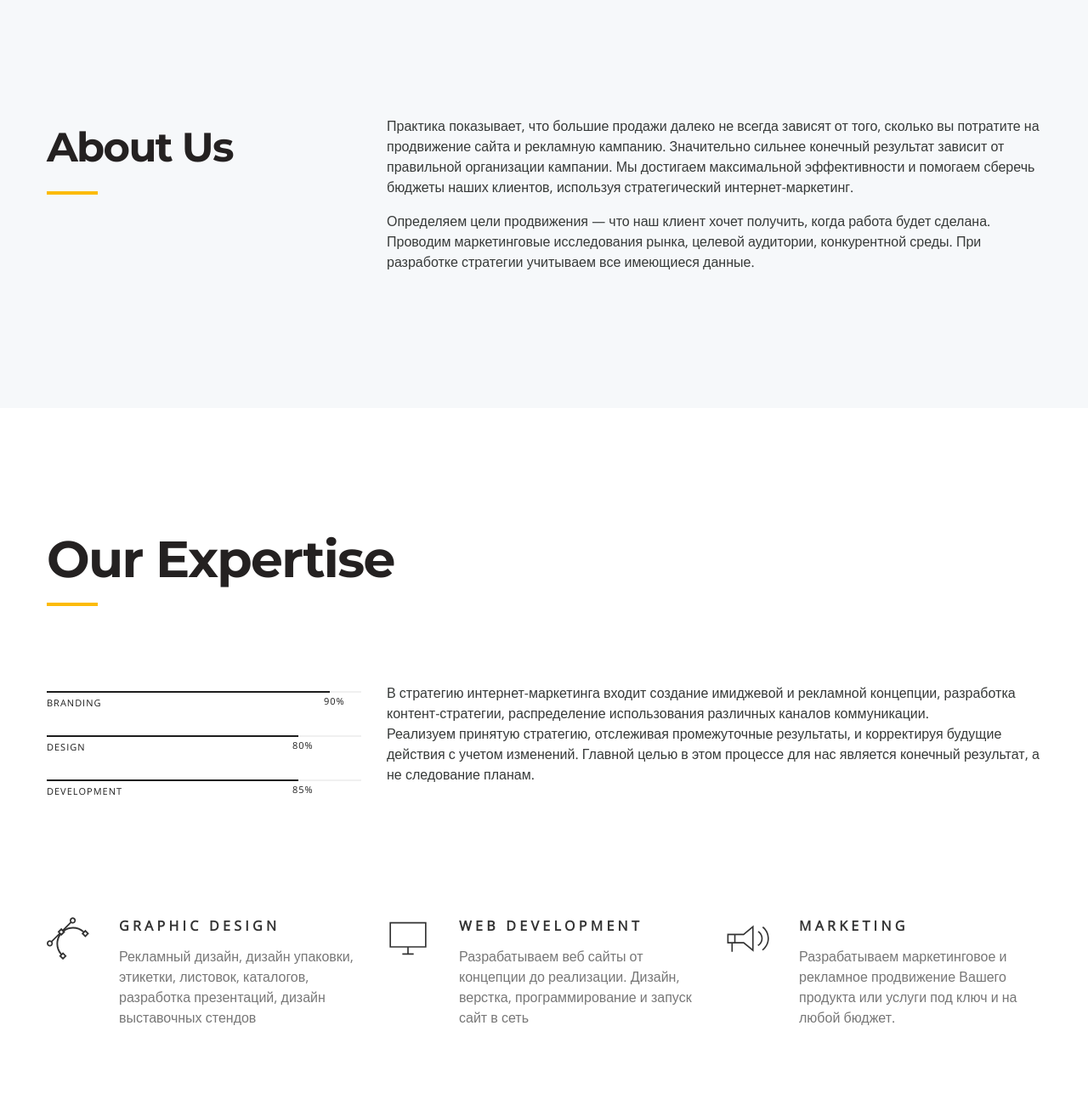
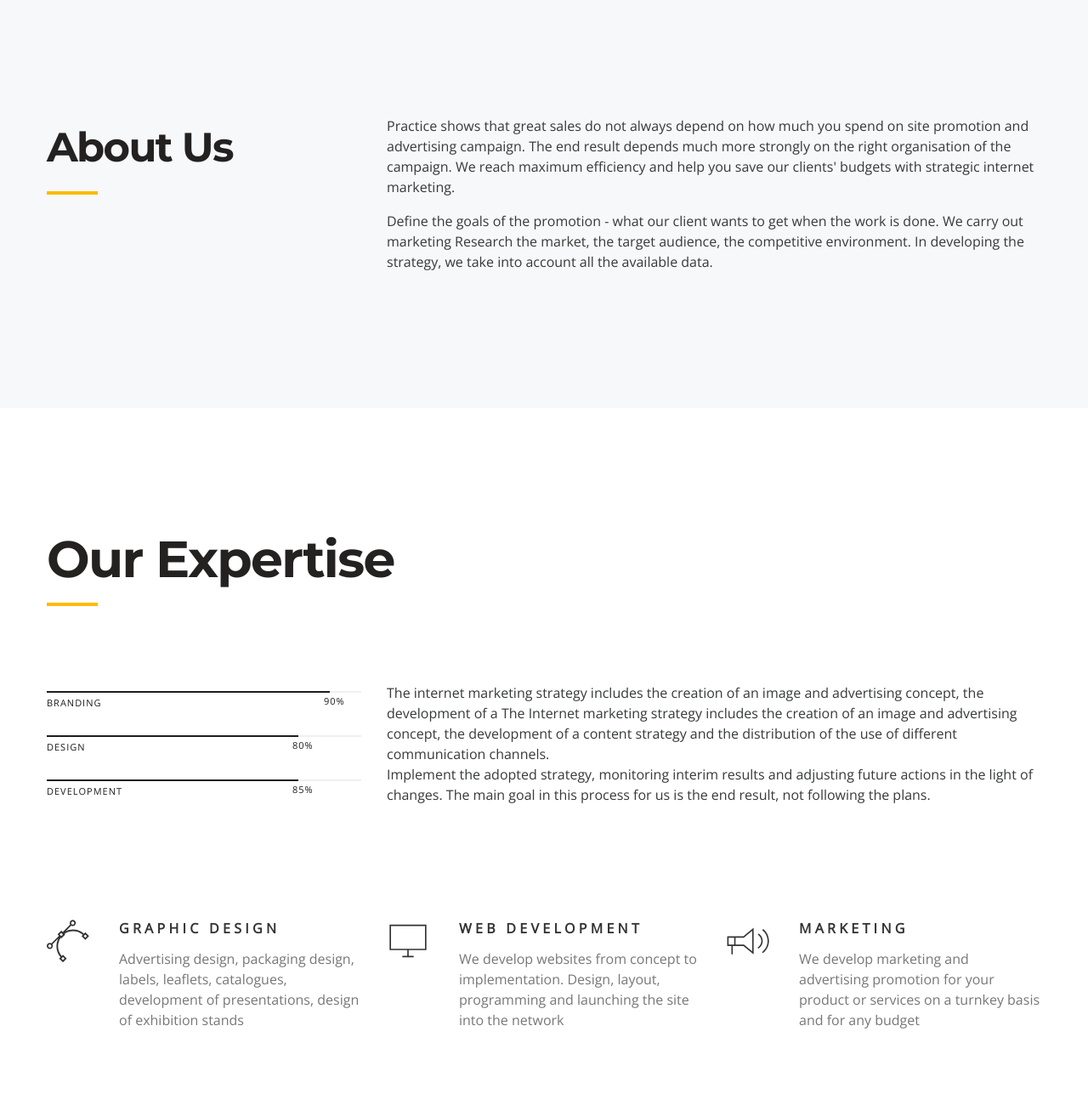
Before and after one commit to MRomanW/o-marketing, a plain HTML site: page index.html in a window 1280 px wide. Shown: the part 820-2120 px from the top of the page at 85% size. Drawn offline with nearby package versions, Linux system fonts and the light colour scheme.

Commit message:
o marketing

```diff
--- a/index.html
+++ b/index.html
@@ -86,16 +86,16 @@
       <div class="about__inner">
         <h2 class="title about__title">About Us</h2>
         <div class="about__text">
-          <p>Практика показывает, что большие продажи далеко не всегда зависят от того, сколько вы потратите на
-            продвижение сайта и
-            рекламную кампанию. Значительно сильнее конечный результат зависит от правильной организации кампании. Мы
-            достигаем
-            максимальной эффективности и помогаем сберечь бюджеты наших клиентов, используя стратегический
-            интернет-маркетинг.</p>
-          <p>Определяем цели продвижения — что наш клиент хочет получить, когда работа будет сделана. Проводим
-            маркетинговые
-            исследования рынка, целевой аудитории, конкурентной среды. При разработке стратегии учитываем все имеющиеся
-            данные.</p>
+          <p>Practice shows that great sales do not always depend on how much you spend on
+            site promotion and
+            advertising campaign. The end result depends much more strongly on the right organisation of the campaign. We
+            reach
+            maximum efficiency and help you save our clients' budgets with strategic
+            internet marketing.</p>
+          <p>Define the goals of the promotion - what our client wants to get when the work is done. We carry out
+            marketing
+            Research the market, the target audience, the competitive environment. In developing the strategy, we take into account all the available
+            data.</p>
         </div>
       </div>
     </div>
@@ -120,10 +120,10 @@
         </div>
         <!-- /.expertise__info -->
         <div class="expertise__text">
-          <p>В стратегию интернет-маркетинга входит создание имиджевой и рекламной концепции, разработка
-            контент-стратегии, распределение использования различных каналов коммуникации.</p>
-          <p>Реализуем принятую стратегию, отслеживая промежуточные результаты, и корректируя будущие действия с учетом
-            изменений. Главной целью в этом процессе для нас является конечный результат, а не следование планам.</p>
+          <p>The internet marketing strategy includes the creation of an image and advertising concept, the development of a
+            The Internet marketing strategy includes the creation of an image and advertising concept, the development of a content strategy and the distribution of the use of different communication channels.</p>
+          <p>Implement the adopted strategy, monitoring interim results and adjusting future actions in the light of
+            changes. The main goal in this process for us is the end result, not following the plans.</p>
         </div>
         <!-- /.expertise__text -->
       </div>
@@ -131,18 +131,16 @@
       <div class="expertise__items">
         <div class="expertise__item expertise__item--design">
           <h4 class="expertise__item-title">GRAPHIC DESIGN</h4>
-          <div class="expertise__item-text">Рекламный дизайн, дизайн упаковки, этикетки, листовок, каталогов, разработка
-            презентаций, дизайн выставочных стендов</div>
+          <div class="expertise__item-text">Advertising design, packaging design, labels, leaflets, catalogues, development of presentations, design of exhibition stands</div>
         </div>
         <div class="expertise__item expertise__item--dev">
           <h4 class="expertise__item-title">WEB DEVELOPMENT</h4>
-          <div class="expertise__item-text">Разрабатываем веб сайты от концепции до реализации. Дизайн, верстка,
-            программирование и запуск сайт в сеть</div>
+          <div class="expertise__item-text">We develop websites from concept to implementation. Design, layout,
+          programming and launching the site into the network</div>
         </div>
         <div class="expertise__item expertise__item--marketing">
           <h4 class="expertise__item-title">MARKETING</h4>
-          <div class="expertise__item-text">Разрабатываем маркетинговое и рекламное продвижение Вашего продукта или
-            услуги под ключ и на любой бюджет.</div>
+          <div class="expertise__item-text">We develop marketing and advertising promotion for your product or services on a turnkey basis and for any budget</div>
         </div>
       </div>
       <!-- /.expertise__items -->
@@ -156,14 +154,14 @@
       <div class="magic__inner">
         <h2 class="title magic__title">Let`s make magic.</h2>
         <div class="magic__text">
-          <p>Маркетинговое агентство MGN: полный комплекс маркетинговых, рекламных и дизайнерских услуг в Харькове и
-            Украине: маркетинговые исследования рынков, товаров, потребителей, планирование комплекса маркетинга,
-            реклама, проведение рекламных кампаний, брендинг, рекламный дизайн, pr.
+          <p>MGN Marketing Agency: full complex of marketing, advertising and design services in Kharkov and
+            Ukraine: marketing researches of the markets, goods, consumers, planning of a marketing complex,
+            advertising, advertising campaigns, branding, advertising design, pr.
           </p>
-          <p>Нами накоплен немалый опыт работы в реальном бизнесе, в самых различных отраслях – от недвижимости до
-            аптечного и медицинского бизнеса. Мы не просто беремся решать задачи наших клиентов, мы сами вышли из
-            бизнес-среды и понимаем суть бизнес-процессов.</p>
-          <p>Мы говорим с бизнесом на одном языке!</p>
+          <p>We have a lot of experience in real business, in a wide range of sectors - from real estate to
+            from real estate to pharmacy and medical businesses. We don't just take on our clients' challenges, we came out of
+            business environment ourselves and understand the essence of business processes.</p>
+          <p>We speak the same language as the business community!</p>
         </div>
       </div>
     </div>
@@ -443,7 +441,7 @@ TREND OR NECESSITY?
       </ul>
       <div class="footer__contact">
         <adress class="adress">
-          Украина, Харьков ул. Тобольская, 63
+          Ukraine
         </adress>
         <a class="phone" href="tel:+38065252222"> (380) 65 252 222</a>
         <a class="email" href="mailto:info@mail.com">info@mail.com</a>
@@ -453,7 +451,7 @@ TREND OR NECESSITY?
       </a>
     </div>
     <div class="footer__copy">
-      <p>&copy;2022 O...Marketing</p>
+      <p>&copy;2023 O...Marketing</p>
     </div>
   </footer>
   <!-- /.footer -->
```
